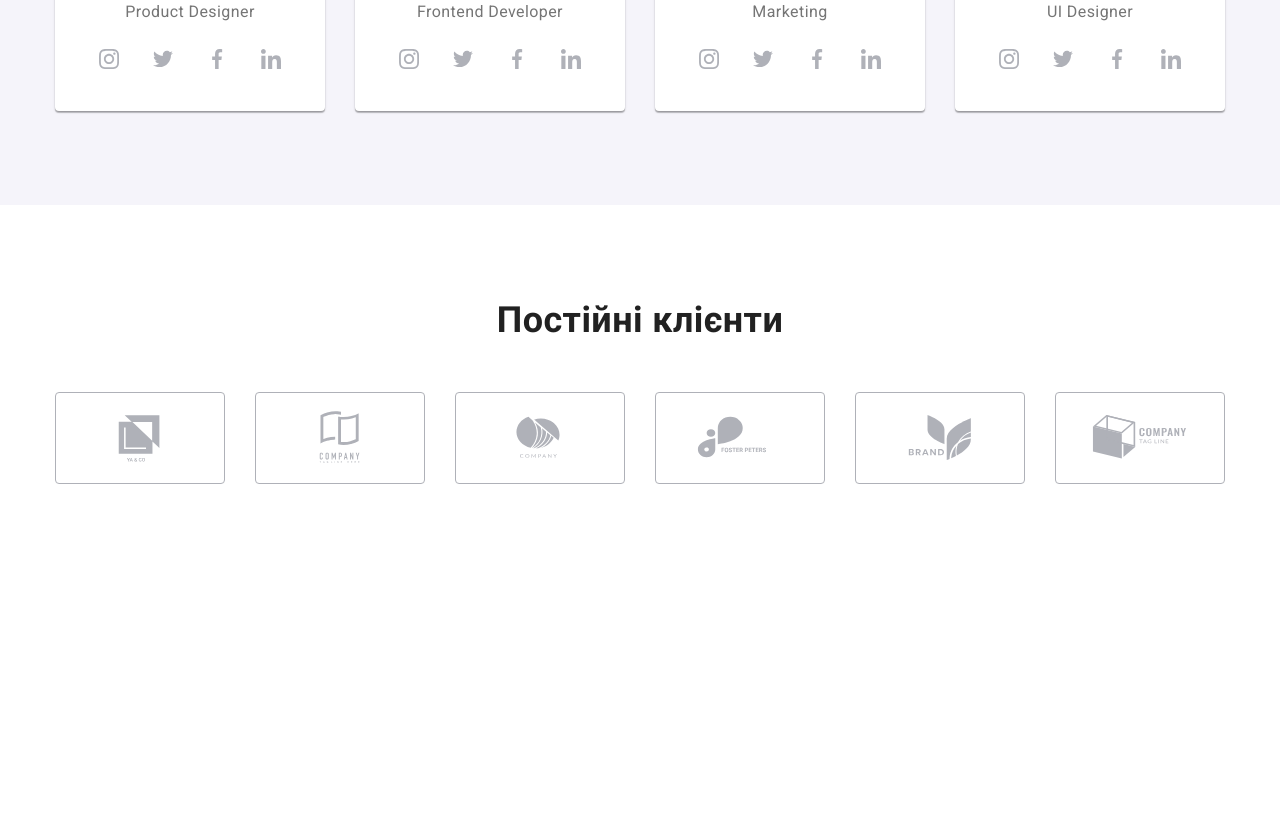
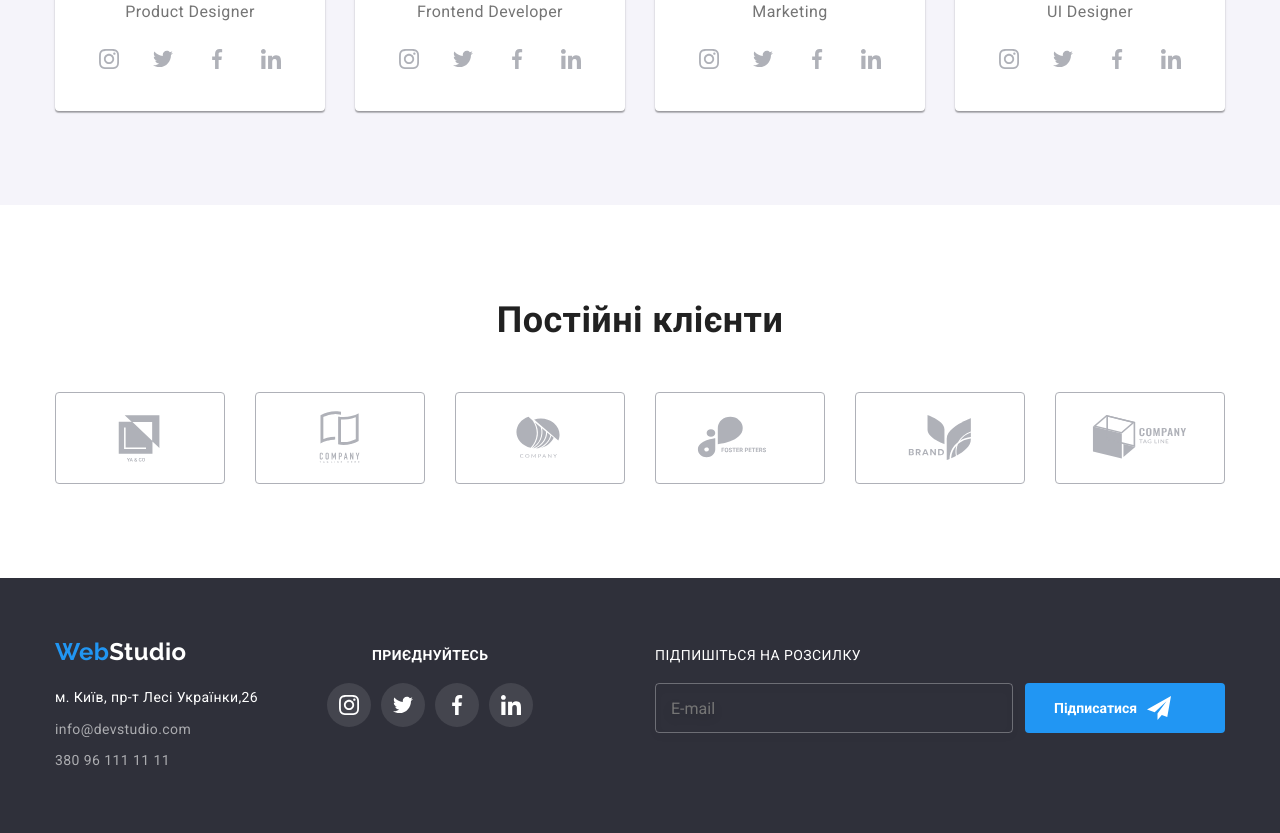
Before and after one commit to blagochinnova/goit-markup-hw-07, a plain HTML site: page index.html in a window 1280 px wide. Shown: the part 2119-2952 px from the top of the page. Before the commit the page ends 2697 px from the top, so only its background shows below. Drawn offline with nearby package versions, Linux system fonts and the light colour scheme.

Commit message:
footer-tablet/without header

```diff
--- a/css/desktop.css
+++ b/css/desktop.css
@@ -67,6 +67,31 @@
     .client__box {
         width: 170px;
     }
-
+/* --------------------FOOTER--------------------- */
+.footer__conteiner{
+    justify-content: start;
+    align-items: baseline;
+    text-align: left;
+}
+.footer__logo{
+        margin-bottom: 0px;
+        margin-right: 69px;
+}
+.footer__soc-link{
+    margin-bottom: 0;
+    margin-right: 94px;
+}
+.footer__subscribe-form{
+    margin-left: auto;
+}
+.footer__subscribe{
+    width: auto;
+    justify-content: start;
+}
+.footer__subscribe-input{
+        margin-bottom: 0;
+        margin-right: 12px;
+        width: 358px;
+}
 
 }
--- a/css/styles.css
+++ b/css/styles.css
@@ -52,7 +52,9 @@ line-height: 1.7;
     padding-left: 15px;
     padding-right: 15px;
     margin-left: auto;
-    margin-right: auto;}
+    margin-right: auto;
+    width: 100%;
+}
 
 /* Прибрати крапки у списках */
 .lists {
@@ -523,23 +525,6 @@ transition: background-color 250ms var(--animation-timing-function), color 250ms
     border-color: var(--accent-color);
 }
 /* Footer */
-.footer__logo{
-    margin-right: 165px;
-}
-.footer__logo-footer{
-    display: inline-block;
-    margin-bottom: 20px;
-    font-family: 'Raleway',sans-serif;
-        font-weight: 700;
-        font-size: 26px;
-        line-height: 1.8;
-        color: var(--white-color);
-
-}
-.footer__logo {
-    margin-bottom: 0px;
-    margin-right: 69px;
-}
 .footer {
     padding-top: 60px;
     padding-bottom: 60px;
@@ -547,21 +532,39 @@ transition: background-color 250ms var(--animation-timing-function), color 250ms
     font-size: 14px;
     line-height: 1.71;
 }
+.footer__conteiner {
+    text-align: center;
+}
+.footer__logo{
+    margin-bottom: 60px;
+    /* margin-right: 69px; */
+}
+.footer__logo-footer{
+    display: inline-block;
+    margin-bottom: 20px;
+    font-family: 'Raleway',sans-serif;
+        font-weight: 700;
+        font-size: 24px;
+        line-height: 1.17;
+        color: var(--white-color);
+
+}
+
 
 .footer__list .footer__link {
         transition: color 250ms var(--animation-timing-function);
         font-size: 14px;
-        line-height: 1.17;
+        line-height: 1.7;
         color: var(--footer-link);
         font-style: normal;
 
 }
 .footer__list .item:not(:last-child){
-    margin-bottom: 9px;
+    margin-bottom: 8px;
 }
 .footer__list .footer__address{
     color: var(--white-color);
-    margin-bottom: 9px;
+
 }
 .footer__list .footer__link:hover,
 .footer__list .footer__link:focus,
@@ -569,25 +572,24 @@ transition: background-color 250ms var(--animation-timing-function), color 250ms
     color: var(--white-color);
 
 }
-.footer__conteiner {
-    display: flex;
-    align-items: baseline;
-}
+
 .footer-box{
     width: 270px;
     margin-bottom: 0;
     margin-right: 94px;
 }
-
 .footer__soc-link {
-    margin-right: auto;
+    /* margin-right: auto; */
+    margin-bottom: 60px;
 }
 
-.footer__icon-join{
+.footer__icon-join {
     display: flex;
     color: var(--white-color);
+    justify-content: center;
 }
-.footer__icon-foot:not(:last-child){
+
+.footer__icon-foot:not(:last-child) {
     margin-right: 10px;
 }
 
@@ -597,8 +599,9 @@ transition: background-color 250ms var(--animation-timing-function), color 250ms
     margin-bottom: 20px;
     text-transform: uppercase;
     line-height: 1.14;
-    font-size: 14px;
+    /* font-size: 14px; */
     color: var(--white-color);
+    font-style: normal;
 }
 
 .footer__icon-team {
@@ -625,10 +628,79 @@ transition: background-color 250ms var(--animation-timing-function), color 250ms
 }
 
 
+/* footer-form */
+.footer__subscribe {
+    display: flex;
+    /* align-items: stretch; */
+    position: relative;
+    flex-wrap: wrap;
+    justify-content: center;
+}
 
+.footer__subscribe-input {
+    height: 50px;
+    width: 100%;
+    margin-bottom: 20px;
+    font-size: 16px;
+    border: 1px solid rgba(255, 255, 255, 0.3);
+    filter: drop-shadow(0px 4px 4px rgba(0, 0, 0, 0.15));
+    border-radius: 4px;
+    background-color: transparent;
+    transition: border-color 250ms var(--animation-timing-function);
+    cursor: pointer;
+    font-family: inherit;
+    color: var(--white-color);
 
+}
 
+.footer__subscribe input {
+    padding-left: 15px;
+}
 
+.footer__subscribe-input:hover,
+.footer__subscribe-input:focus {
+    outline: none;
+    border-color: var(--accent-color);
+}
+
+.footer__subscribe-label {
+
+    position: absolute;
+    top: 15px;
+    left: 16px;
+    font-size: 16px;
+    margin-left: 16px;
+    transition: color 250ms var(--animation-timing-function), transform 250ms var(--animation-timing-function);
+}
+
+.footer__subscribe-button {
+    display: flex;
+    align-items: center;
+    /* margin-left: 20px; */
+    padding-top: 10px;
+    padding-bottom: 10px;
+    padding-left: 29px;
+    padding-right: 28px;
+    background-color: var(--accent-color);
+    width: 200px;
+    color: var(--white-color);
+    font-size: 14px;
+    border: none;
+    border-radius: 4px;
+    cursor: pointer;
+    font-family: inherit;
+    font-weight: 700;
+    line-height: 1.71;
+
+}
+
+.footer__icon-subscribe {
+    margin-right: 0;
+    margin-left: 10px;
+    width: 24px;
+    height: 24px;
+    fill: currentColor;
+}
 
 
 /* ----------------------Portfolio---------------------- */
@@ -939,73 +1011,5 @@ line-height: 1.87;
 background-color: var(--button-active);
 }
 
-/* footer-form */
-.footer__subscribe{
-    display: flex;
-    align-items: stretch;
-    position: relative;
-
-}
-
-.footer__subscribe-input{
-    height: 50px;
-    width: 358px;
-    font-size: 16px;
-    border: 1px solid rgba(255, 255, 255, 0.3);
-    filter: drop-shadow(0px 4px 4px rgba(0, 0, 0, 0.15));
-    border-radius: 4px;
-    background-color: transparent;
-    transition: border-color 250ms var(--animation-timing-function);
-    cursor: pointer;
-    font-family: inherit;
-    color: var(--white-color);
-
-
-}
-.footer__subscribe input{
-    padding-left: 15px;
-}
-.footer__subscribe-input:hover,
-.footer__subscribe-input:focus{
-    outline: none;
-    border-color: var(--accent-color);
-}
-.footer__subscribe-label{
-
-    position: absolute;
-    top: 15px;
-    left: 16px;
-    font-size: 16px;
-    margin-left: 16px;
-    transition: color 250ms var(--animation-timing-function),transform 250ms var(--animation-timing-function);
-}
-.footer__subscribe-button{
-    display: flex;
-    align-items: center;
-    margin-left: 20px;
-    padding-top: 10px;
-    padding-bottom: 10px;
-    padding-left: 29px;
-    padding-right: 28px;
-    background-color: var(--accent-color);
-    width: 200px;
-    color: var(--white-color);
-    font-size: 16px;
-    border: none;
-    border-radius: 4px;
-    cursor: pointer;
-    font-family: inherit;
-    font-weight: 700;
-    line-height: 1.87;
-
-}
-.footer__icon-subscribe{
-    margin-right: 0;
-    margin-left: 10px;
-    width: 24px;
-    height: 24px;
-    fill: currentColor;
-}
-
 
 /* ----------------------------MEDIA-------------------------- */
--- a/css/tablet.css
+++ b/css/tablet.css
@@ -47,5 +47,18 @@
     .client__box {
         width: 170px;
     }
+    /* -------------FOOTER--------------------- */
+    .footer__conteiner{
+        display: flex;
+        flex-wrap: wrap;
+        justify-content: center;
+    }
+
+    .footer__logo{
+        margin-right: 165px;
+    }
+    .footer__subscribe-input{
+        width: 450px;
+    }
 
 }
--- a/index.html
+++ b/index.html
@@ -347,16 +347,16 @@
 </main>
 
 <!--Footer-->
-<!-- <footer class="footer">
+<footer class="footer">
 <div class="conteiner footer__conteiner">
     <div class="footer__logo">
     <a href="index.html" class="footer__logo-footer">
         <span class="logo-accent">Web</span>Studio</a>
     <address class="contacts" >
         <ul class="footer__list lists">
-        <li class="footer__address">
+        <li class="footer__address item">
             <a href="https://goo.gl/maps/XUmZa6RESUwdyLSh6" target="_blank"
-        rel="noopener noreferrer" class="footer__link address">м. Київ, пр-т Лесі Українки,26 </a> </li>
+        rel="noopener noreferrer" class="footer__link footer__address">м. Київ, пр-т Лесі Українки,26 </a> </li>
         <li class="footer__mail item">
             <a href="mailto:info@devstudio.com" class="footer__link"> info@devstudio.com </a> </li>
         <li class="footer__tell item">
@@ -413,7 +413,7 @@
 </form>
 </div>
 
-</footer> -->
+</footer>
 <div class="backdrop is-hidden" data-modal>
     <div class="modal">
         <form class="form">
```
Also changed, not shown: css/mobile.css (line endings or trailing spaces).
